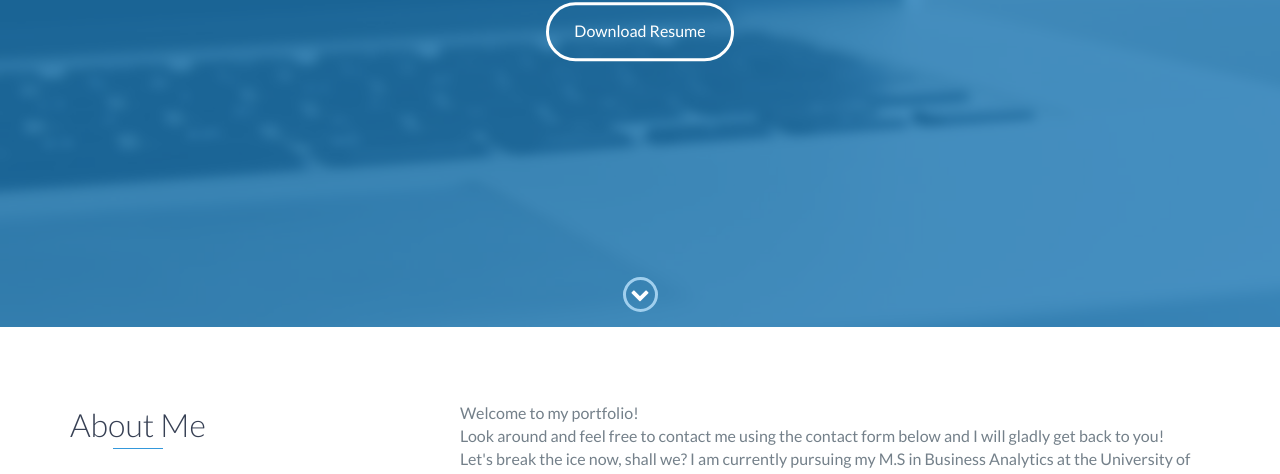
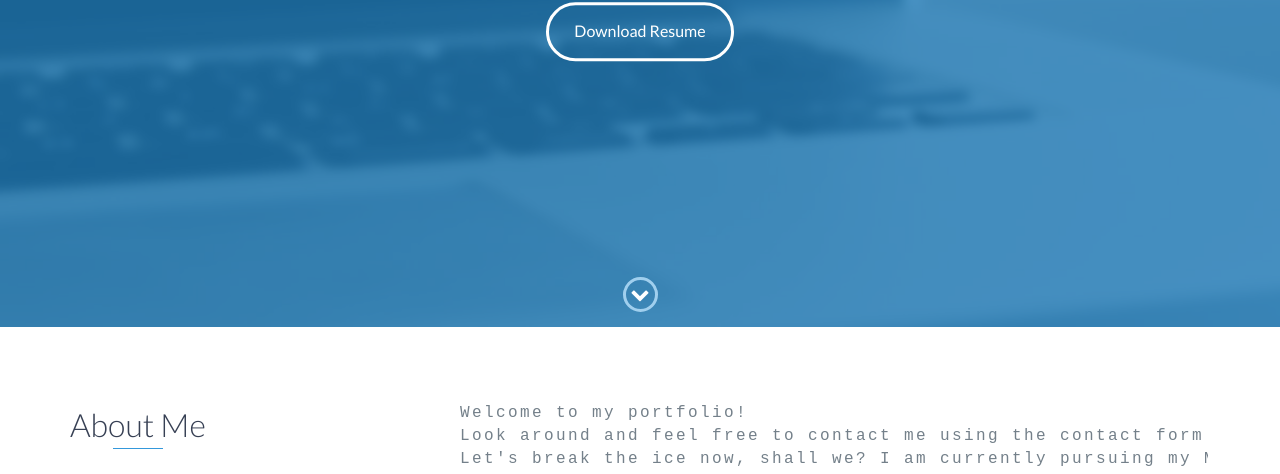
Before and after one commit to arun98aol/arun98aol.github.io, a website: page index.html in a window 1280 px wide. Shown: the part 473-947 px from the top of the page. Drawn offline with nearby package versions, Linux system fonts and the light colour scheme.

Commit message:
Update index.html

```diff
--- a/index.html
+++ b/index.html
@@ -72,7 +72,7 @@
                     <h2 class="heading">About Me</h2>
                 </div>
                 <div class="col-md-8">
-                    <p>
+                    <p class = 'typewriter'>
                         Welcome to my portfolio! <br>
 			Look around and feel free to contact me using the contact form below and I will gladly get back to you! <br>
 			Let's break the ice now, shall we?
@@ -345,7 +345,7 @@
 
 <style>
 	/* DEMO-SPECIFIC STYLES */
-.typewriter h1 {
+.typewriter p {
   color: #fff;
   font-family: monospace;
   overflow: hidden; /* Ensures the content is not revealed until the animation */
```
